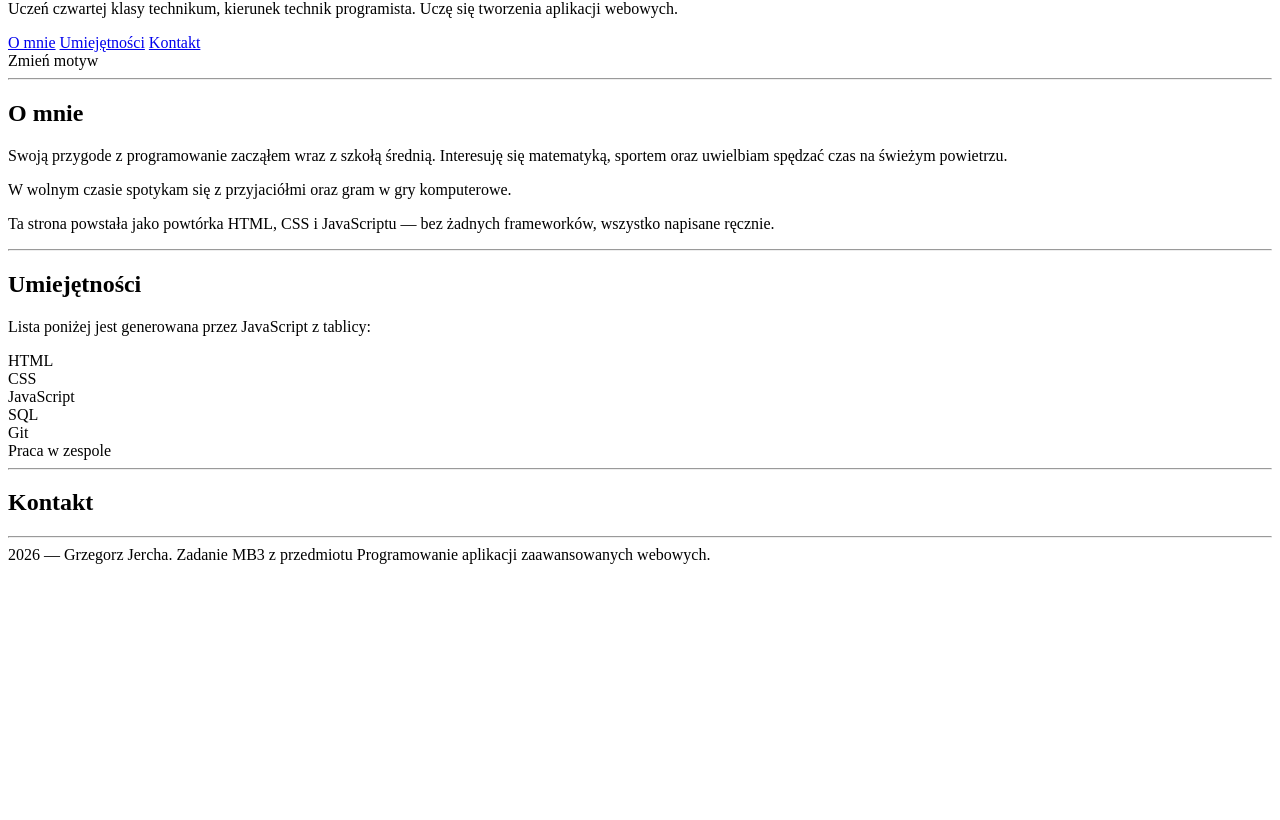
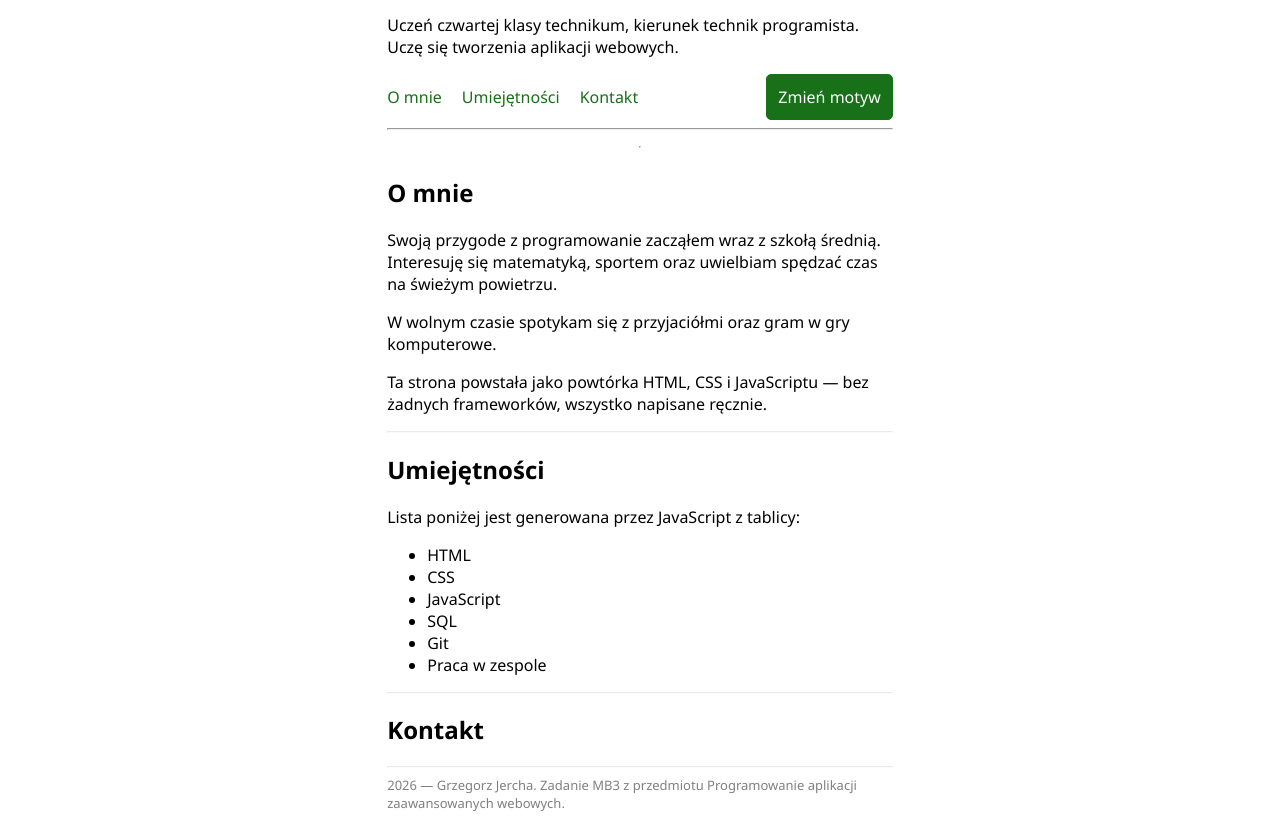
Before and after one commit to jeryszka/web-dev, a plain HTML site: page zadanieCSSHTMLJS/index.html in a window 1280 px wide. Shown: the part 80-900 px from the top of the page. Before the commit the page ends 800 px from the top, so only its background shows below. Drawn offline with Linux system fonts and the light colour scheme.

Commit message:
Częściowe formatowanie css sekcji oraz skrypt js (narazie w tym samym pliku)

```diff
--- a/zadanieCSSHTMLJS/index.html
+++ b/zadanieCSSHTMLJS/index.html
@@ -16,12 +16,13 @@
                 <a href="#skills">Umiejętności</a>
                 <a href="#contact">Kontakt</a>
             </nav>
-        </div>
-        <div id="changeColor">
-            <div class="changeColorButton">
-                Zmień motyw
+            <div id="changeColor">
+                <div class="changeColorButton">
+                    Zmień motyw
+                </div>
             </div>
         </div>
+        <hr>
     </header>
     <hr>
     <main>
@@ -35,7 +36,8 @@
         <section id="#skills">
             <h2>Umiejętności</h2>
                 <p>Lista poniżej jest generowana przez JavaScript z tablicy:</p>
-                <div id="skillList"></div>
+                <ul id="skillList">
+                </ul>
 
             <hr>
         </section>
@@ -52,14 +54,13 @@
     <script>
         var skillListBox = document.getElementById("skillList");
 
-        let skills = ["HTML", "CSS", "JavaScript", "SQL", "Git", "Praca w zespole"];
+        const skills = ["HTML", "CSS", "JavaScript", "SQL", "Git", "Praca w zespole"];
 
         skills.forEach(function(skill) {
-            let newSkill = document.createElement("div");
+            let newSkill = document.createElement("li");
             newSkill.textContent = skill;
 
             newSkill.classList.add("skill-badge");
-
 
             skillListBox.appendChild(newSkill);
         });
--- a/zadanieCSSHTMLJS/style.css
+++ b/zadanieCSSHTMLJS/style.css
@@ -0,0 +1,53 @@
+body{
+    display: flex;
+    flex-direction: column;
+    align-items: center;
+    font-family: 'Segoe UI', Tahoma, Geneva, Verdana, sans-serif;
+}
+header, main, footer{
+    font-size: medium;
+    width: 40%;
+}
+
+#menu {
+    display: flex;
+    justify-content: space-between;
+    align-items: center;
+    width: 100%;
+}
+
+#menu nav {
+    display: flex;
+    gap: 20px;
+
+}
+
+a{
+    text-decoration: none;
+    color: rgb(24, 112, 24);
+    font-size: medium;
+}
+
+.changeColorButton{
+    font-size: medium;
+    background-color: rgb(24, 112, 24);
+    padding: 11px;
+    color: white;
+    border-radius: 5px;
+    border: 1px solid rgb(24, 112, 24);
+}
+
+.changeColorButton:hover{
+    background-color: white;
+    color: rgb(24, 112, 24);
+
+}
+
+section hr{
+    opacity: 0.2;
+}
+
+footer{
+    font-size: small;
+    color: grey;
+}
```
